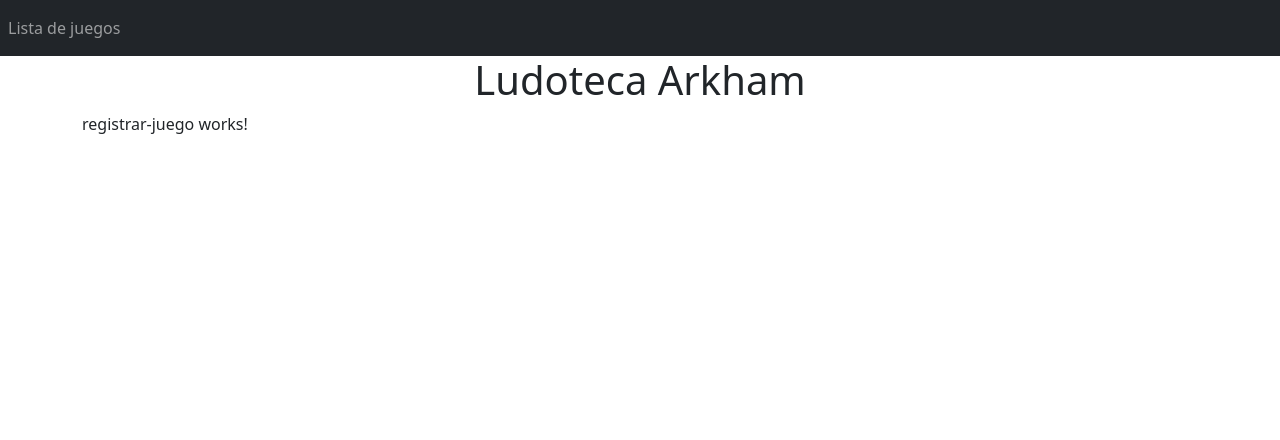
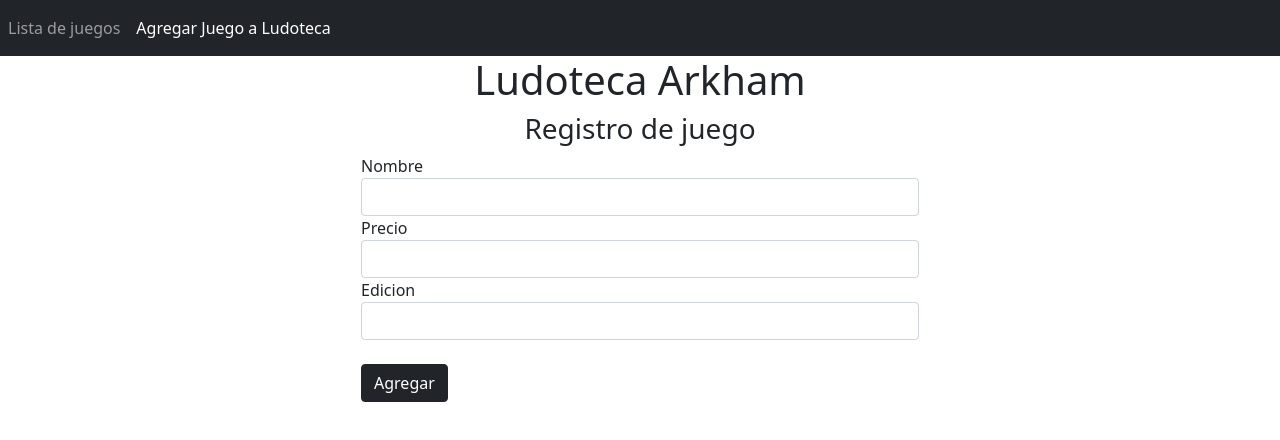
Before and after one commit to DarkRose73/ludoteca-arkham-front, an Angular app: page /registrar-juego in a window 1280 px wide. Shown: the top 440 px of the page. Built offline with nearby package versions, Linux system fonts and the light colour scheme.

Commit message:
Se termina de agregar funcionalidad a agregar-juego

```diff
--- a/src/app/app.component.html
+++ b/src/app/app.component.html
@@ -3,6 +3,9 @@
     <ul class="navbar-nav">
         <li class="nav-item">
             <a routerLink="juegos" routerLinkActive="active" class="nav-link">Lista de juegos</a>
+        </li>
+        <li class="nav-item">
+            <a routerLink="registrar-juego" routerLinkActive="active" class="nav-link">Agregar Juego a Ludoteca</a>
         </li>
     </ul>
 </nav>
--- a/src/app/app.module.ts
+++ b/src/app/app.module.ts
@@ -6,17 +6,20 @@ import { AppComponent } from './app.component';
 import { ListaJuegosComponent } from './lista-juegos/lista-juegos.component';
 import { HttpClientModule } from '@angular/common/http';
 import { RegistrarJuegoComponent } from './registrar-juego/registrar-juego.component';
+import { FormsModule } from '@angular/forms';
 
 @NgModule({
   declarations: [
     AppComponent,
     ListaJuegosComponent,
     RegistrarJuegoComponent
+
   ],
   imports: [
     BrowserModule,
     AppRoutingModule,
-    HttpClientModule
+    HttpClientModule,
+    FormsModule
   ],
   providers: [],
   bootstrap: [AppComponent]
--- a/src/app/juego.service.ts
+++ b/src/app/juego.service.ts
@@ -13,11 +13,17 @@ export class JuegoService {
   //URL obtiene el listado de todos los juegos de la BD
   private baseURL = "http://localhost:8080/api/v1/juegos";
 
-  constructor(private httpClient:HttpClient) { }
+  constructor(private httpClient: HttpClient) { }
 
-  //Metodo utilizado para obtener los empleados
+  //Metodo utilizado para obtener los juegos
   //Observable es un patron de diseño
-  obtenerLisaDeJuegos():Observable<Juego[]>{
+  obtenerListaDeJuegos(): Observable<Juego[]> {
     return this.httpClient.get<Juego[]>(`${this.baseURL}`);
   }
+
+  //metodo utilizado para registrar juegos en la BD
+  registrarJuego(juego: Juego): Observable<Object> {
+    //El objeto enviado debe coincidir con el objeto en backend
+    return this.httpClient.post(`${this.baseURL}`, juego);
+  }
 }
--- a/src/app/lista-juegos/lista-juegos.component.ts
+++ b/src/app/lista-juegos/lista-juegos.component.ts
@@ -23,7 +23,7 @@ export class ListaJuegosComponent implements OnInit {
   //Metodo para obtener los datos de los juegos
   private obtenerJuegos(){
     //Llamamos a la función para obtener los juegos desde el servicio
-    this.juegoServicio.obtenerLisaDeJuegos().subscribe(dato =>{
+    this.juegoServicio.obtenerListaDeJuegos().subscribe(dato =>{
       //Agregamos los datos de la llamada al arreglo juego creado anteriormente (lin:14)
       this.juegos = dato;
     });
--- a/src/app/registrar-juego/registrar-juego.component.html
+++ b/src/app/registrar-juego/registrar-juego.component.html
@@ -1 +1,27 @@
-<p>registrar-juego works!</p>
+<!-- Creado por Joan Salas 28/04 -->
+<div class="col-md-6 offset-md-3">
+    <h3 class="text-center">Registro de juego</h3>
+    <!-- El formulario llama a la funcion onSubmit que esta ubicada en registrar-juego.component.ts -->
+    <form (ngSubmit)="onSubmit()">
+        <div class="form-group">
+            <label>Nombre</label>
+            <!-- Todo el contenido del input ira relacionado con juego creado en registrar-juego-component.ts (lin:12) -->
+            <input type="text" class="form-control" id="nombreJuego" [(ngModel)]="juego.nombre" name="nombre">
+        </div>
+        <div class="form-group">
+            <label>Precio</label>
+            <!-- Todo el contenido del input ira relacionado con juego creado en registrar-juego-component.ts (lin:12) -->
+            <input type="number" class="form-control" id="precioJuego" [(ngModel)]="juego.precio" name="precio">
+        </div>
+        <div class="form-group">
+            <label>Edicion</label>
+            <!-- Todo el contenido del input ira relacionado con juego creado en registrar-juego-component.ts (lin:12) -->
+            <select name="edicion" id="edicionJuego" class="form-control" [(ngModel)]="juego.edicion">
+                <option value="estandar" selected >Estandar</option>
+                <option value="limitada">Limitada</option>
+            </select>
+        </div>
+        <br>
+        <button class="btn btn-dark ">Agregar</button>
+    </form>
+</div>
--- a/src/app/registrar-juego/registrar-juego.component.ts
+++ b/src/app/registrar-juego/registrar-juego.component.ts
@@ -1,4 +1,7 @@
 import { Component, OnInit } from '@angular/core';
+import { Router } from '@angular/router';
+import { Juego } from '../juego';
+import { JuegoService } from '../juego.service';
 
 @Component({
   selector: 'app-registrar-juego',
@@ -7,9 +10,30 @@ import { Component, OnInit } from '@angular/core';
 })
 export class RegistrarJuegoComponent implements OnInit {
 
-  constructor() { }
+  //Joan Salas 28/04
+  juego: Juego = new Juego();
+  constructor(private juegoServicio:JuegoService,private router:Router) { }
 
   ngOnInit(): void {
+
+  }
+
+  //Este método llama al método del mismo nombre en juego.services.ts (lin:25)
+  guardarJuego(){
+    this.juegoServicio.registrarJuego(this.juego).subscribe(dato =>{
+      console.log(dato);
+      this.irListaJuegos();
+    },error => console.log(error));
+  }
+
+  //Metodo para movernos a la lista de juegos
+  irListaJuegos(){
+    this.router.navigate(['/juegos']);
+  }
+
+  //Metodo llamado por el formulario al realizar el submit (rellenar y presionar boton guardar)
+  onSubmit() {
+    this.guardarJuego();
   }
 
 }
```
